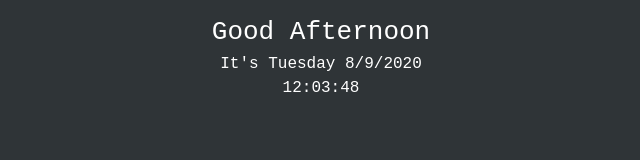
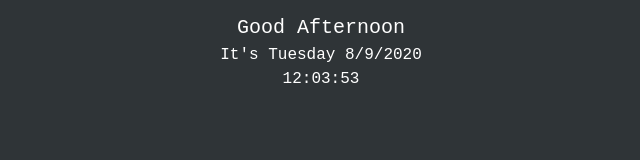
Before and after one commit to hgrmty/notionwidg, a plain HTML site: page index.html in a window 1280 px wide. Shown: the whole page, without its empty margins (319-959 px from the left). Drawn offline with Linux system fonts and the light colour scheme.

Commit message:
Update index.html

```diff
--- a/index.html
+++ b/index.html
@@ -4,7 +4,7 @@
     <style>
 #lbl {
     font-family: monospace;
-    font-size: xx-large;
+    font-size: x-large;
     color: #ffffff;
     padding: 5px;
     /*border: 1px solid #ececec;*/
@@ -39,7 +39,8 @@ body{
 </body>
 
 <script>
-    var weekday = new Array(7);
+    function display() {
+        var weekday = new Array(7);
     weekday[0] = "Sunday";
     weekday[1] = "Monday";
     weekday[2] = "Tuesday";
@@ -66,7 +67,7 @@ body{
 
     document.getElementById('lbl').innerHTML =
         greet+=`<div id="date"> It's ${date}</div>`+`<div id="date"> ${time}</div>`;
-
+    }
 function zeros(num) {
 if (num < 10) {
     num = '0' + num
@@ -75,7 +76,7 @@ return num;
 }
 
 function dateTime() {
-lbl();
+display();
 setTimeout(dateTime, 500);
 }
 
```
